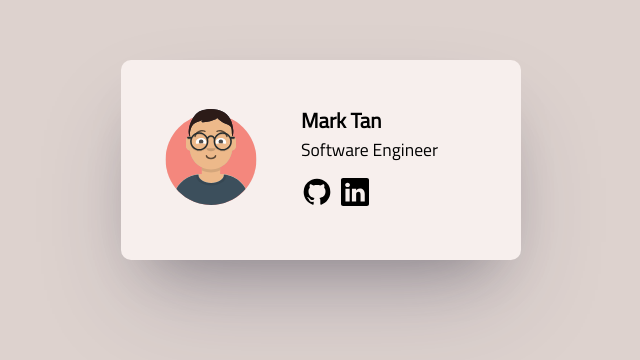
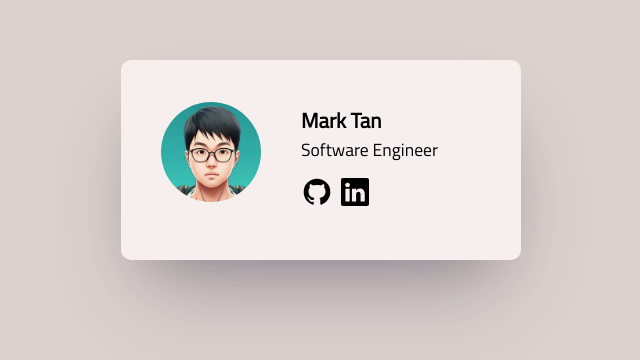
Before and after one commit to marktanrj/marktanrj.github.io, a Next.js app: page /#/ in a window 1280 px wide. Shown: the part 240-600 px from the top of the page, without its empty margins (319-959 px from the left). Built offline with nearby package versions, Linux system fonts and the light colour scheme.

Commit message:
Update profile pic

```diff
--- a/pages/index.tsx
+++ b/pages/index.tsx
@@ -2,7 +2,7 @@
 import Head from 'next/head'
 import Image from 'next/image'
 import styles from '../styles/Home.module.css'
-import selfie from '../assets/selfie.svg'
+import selfie from '../assets/anime_selfie.jpg'
 import { Github, Linkedin } from '../components'
 import { GITHUB_URL, LINKEDIN_URL } from '../constants'
 
--- a/styles/Home.module.css
+++ b/styles/Home.module.css
@@ -26,6 +26,7 @@
   width: 50px;
   height: 50px;
   margin: 10px;
+  border-radius: 50%;
 }
 
 .infoContainer {
```
Also changed, not shown: assets/anime_selfie.jpg (added), assets/selfie.svg (deleted).
